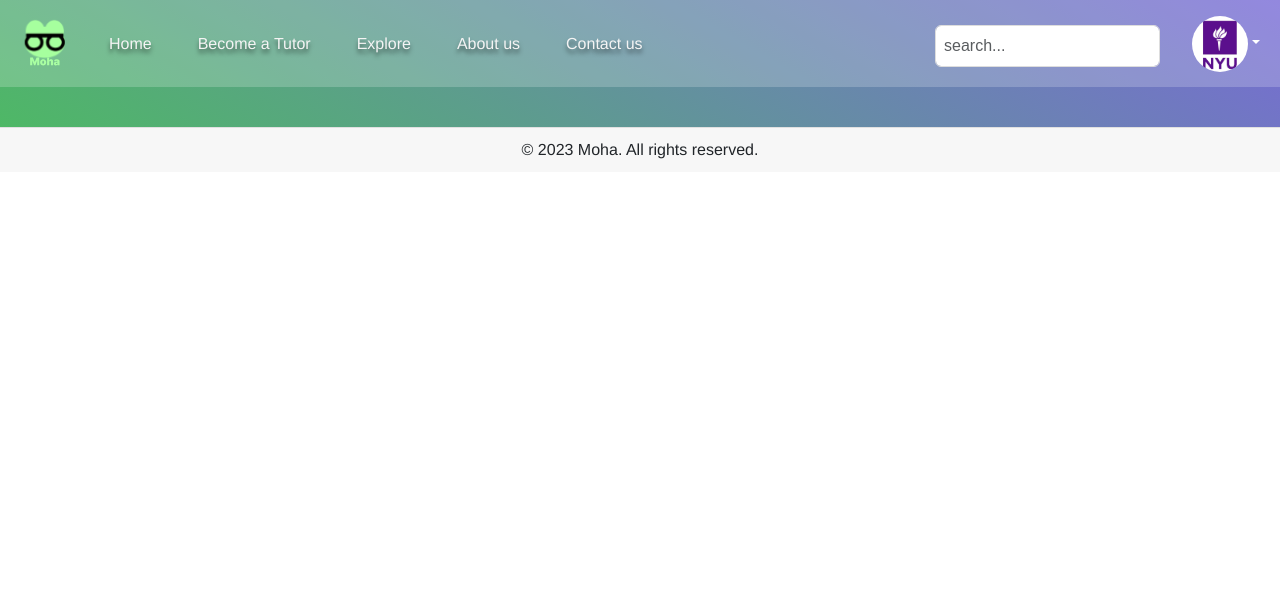
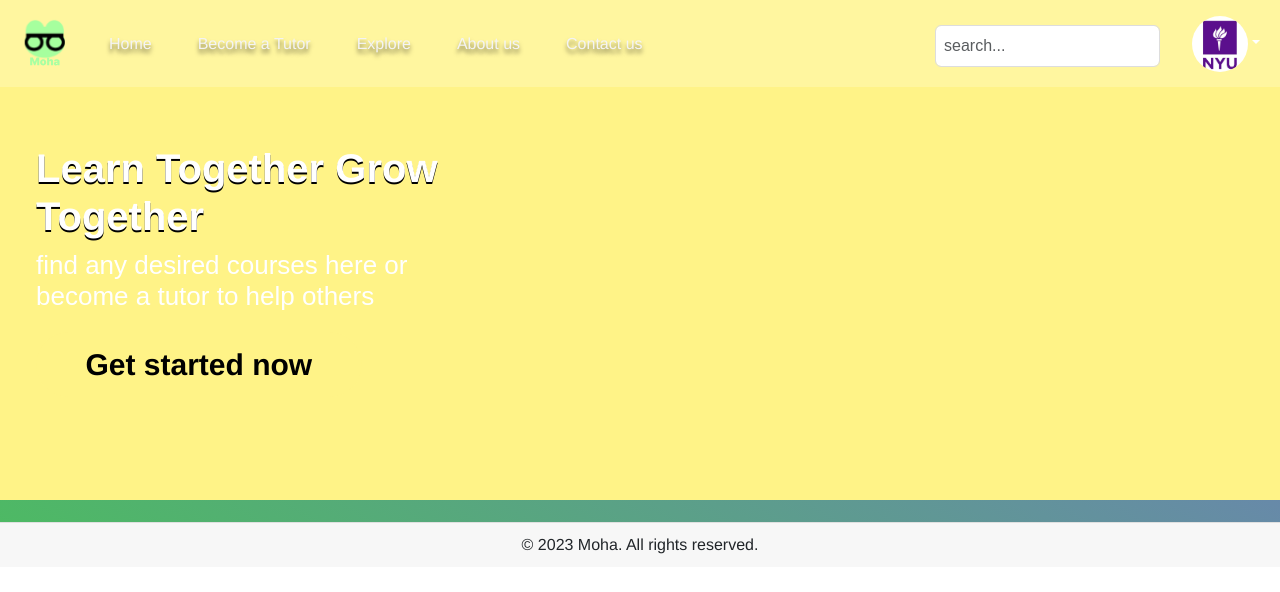
Before and after one commit to metaknightccc/MoHa, a React (Create React App) app in the folder react-app/: page /dashboard in a window 1280 px wide. Shown: the top 592 px of the page. Built offline with nearby package versions, Linux system fonts and the light colour scheme.

Commit message:
feat: add dashboard page --Yifan

```diff
--- a/react-app/src/App.js
+++ b/react-app/src/App.js
@@ -5,6 +5,8 @@ import HomePage from './HomePage';
 import Template from './Template';
 import RegistrationPage from './RegistrationPage';
 import SearchResultPage from './SearchResultPage';
+import DashboardPage from './DashboardPage';
+
 
 import { BrowserRouter as Router, Routes, Route, Navigate } from 'react-router-dom';
 
@@ -18,6 +20,7 @@ const App = () => {
           <Route path="reg/register_student" element={<RegistrationPage isStd={true} />} />
           <Route path="reg/register_tutor" element={<RegistrationPage isStd={false} />} />
           <Route path="search" element={<SearchResultPage />} />
+          <Route path="dashboard" element={<DashboardPage />} />
         </Route>
         {/* Redirect to homepage if route is not found */}
         <Route path="*" element={<Template />} />
--- /dev/null
+++ b/react-app/src/DashboardPage.js
@@ -0,0 +1,20 @@
+import React from "react";
+import "./HomePage.css";
+
+const HomePage = () => {
+    return (
+      <div className="wrap">
+        <div className="bgContainer">
+          <div className="First">
+            <div className="txt">
+              <h2 className="wlc">Learn Together Grow Together</h2>
+              <h1 className="title">find any desired courses here or become a tutor to help others</h1>
+              <div className="button">Get started now</div>
+            </div>
+          </div>
+        </div>
+        </div>
+    );
+};
+
+export default HomePage;
--- a/react-app/src/Template.js
+++ b/react-app/src/Template.js
@@ -99,7 +99,7 @@ function Template() {
                   </Dropdown.Item>
                   <Dropdown.Divider />
                   <button className="rounded-pill">Become a Tutor</button>
-                  <Dropdown.Item href="#/profile">Profile</Dropdown.Item>
+                  <Dropdown.Item href="/dashboard">Profile</Dropdown.Item>
                   <Dropdown.Item href="#/signout">Sign Out</Dropdown.Item>
                 </Dropdown.Menu>
               </Dropdown>
```
Also changed, not shown: 1 other file (tests, documents, lock files or other folders).
